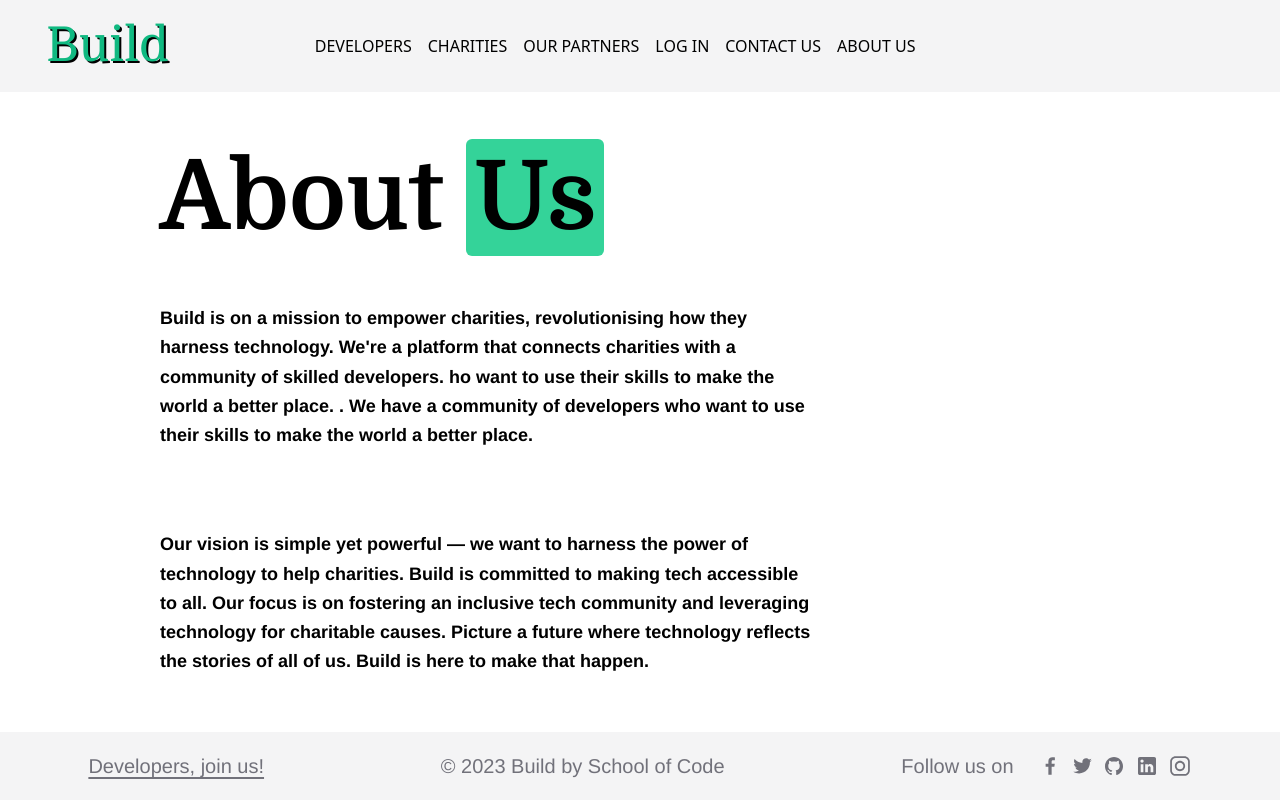
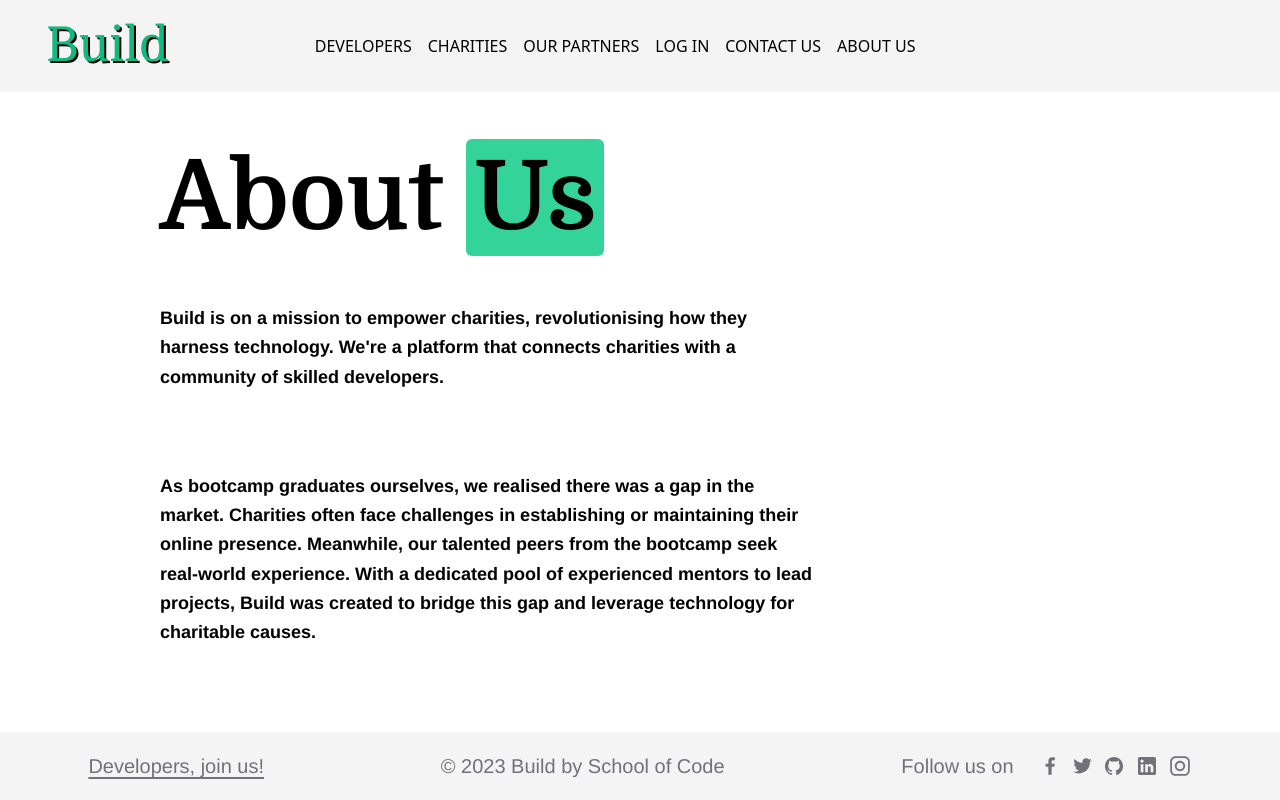
Before and after one commit to SchoolOfCode/Team-Build, a Next.js app: page /about in a window 1280 px wide. Built offline with nearby package versions, Linux system fonts and the light colour scheme.

Commit message:
about us reworded - still in progress

```diff
--- a/src/app/about/page.jsx
+++ b/src/app/about/page.jsx
@@ -13,16 +13,13 @@ export default function About() {
           <div className="flex flex-col justify-between lg:flex lg:flex-row-reverse lg:gap-10 lg:align-bottom lg:w-4/5">
             <p className="text-md lg:text-lg font-bold mb-10 lg:max-w-2xl lg:mr-24 lg:leading-relaxed">
               Build is on a mission to empower charities, revolutionising how they harness technology. We're a platform that connects charities with a community of skilled developers.
-
-
-              ho want to use their skills to make the world a better place.
-
-              . We have a community of developers who want to use their skills to make the world a better place.
             </p>
           </div>
           <div className="flex flex-col justify-between lg:flex lg:flex-row-reverse lg:gap-10 lg:align-bottom lg:w-4/5">
             <p className="text-md lg:text-lg font-bold mb-10 lg:max-w-2xl lg:mr-24 lg:leading-relaxed">
-            Our vision is simple yet powerful — we want to harness the power of technology to help charities. Build is committed to making tech accessible to all. Our focus is on fostering an inclusive tech community and leveraging technology for charitable causes. Picture a future where technology reflects the stories of all of us. Build is here to make that happen.
+            As bootcamp graduates ourselves, we realised there was a gap in the market. Charities often face challenges in establishing or maintaining their online presence. Meanwhile, our talented peers from the bootcamp seek real-world experience. With a dedicated pool of experienced mentors to lead projects, Build was created to bridge this gap and leverage technology for charitable causes.
+
+            {/* Our vision is simple yet powerful — we want to harness the power of technology to help charities. Build is committed to making tech accessible to all. Our focus is on fostering an inclusive tech community and leveraging technology for charitable causes. Picture a future where technology reflects the stories of all of us. Build is here to make that happen. */}
 
 
             </p>
```
